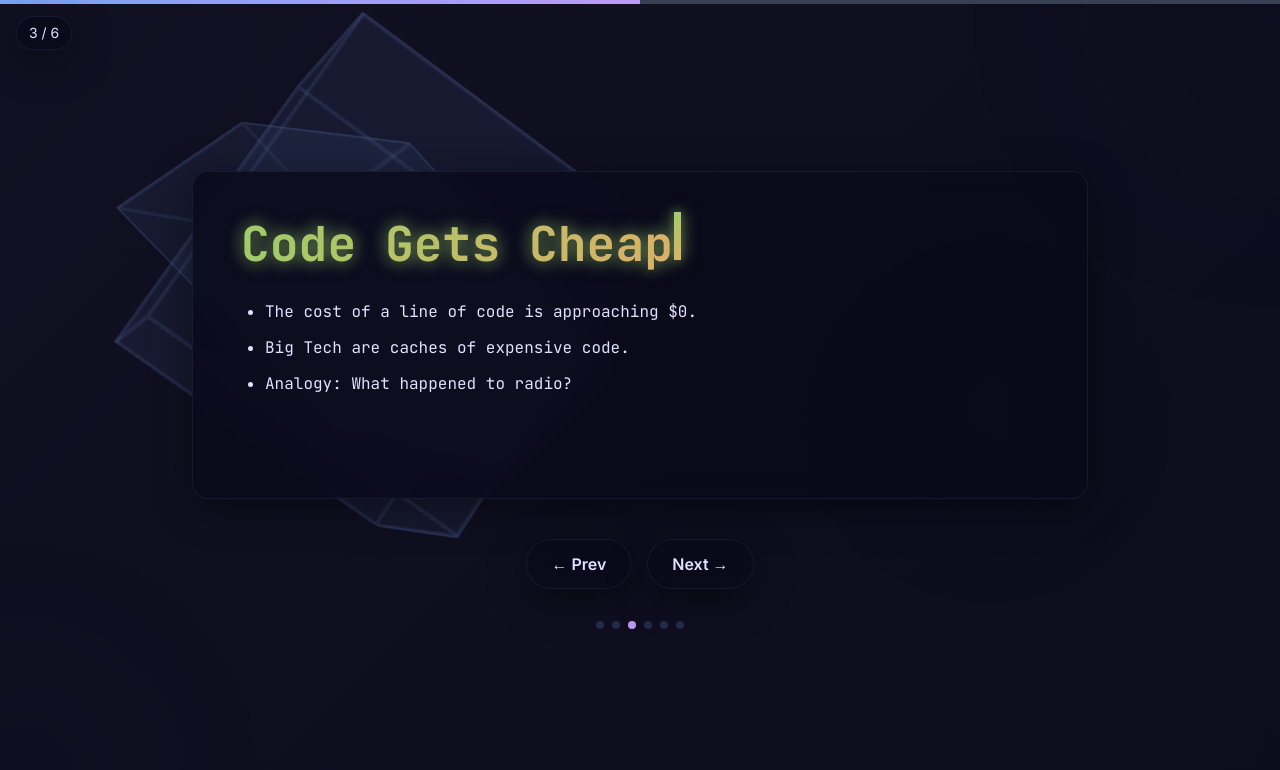
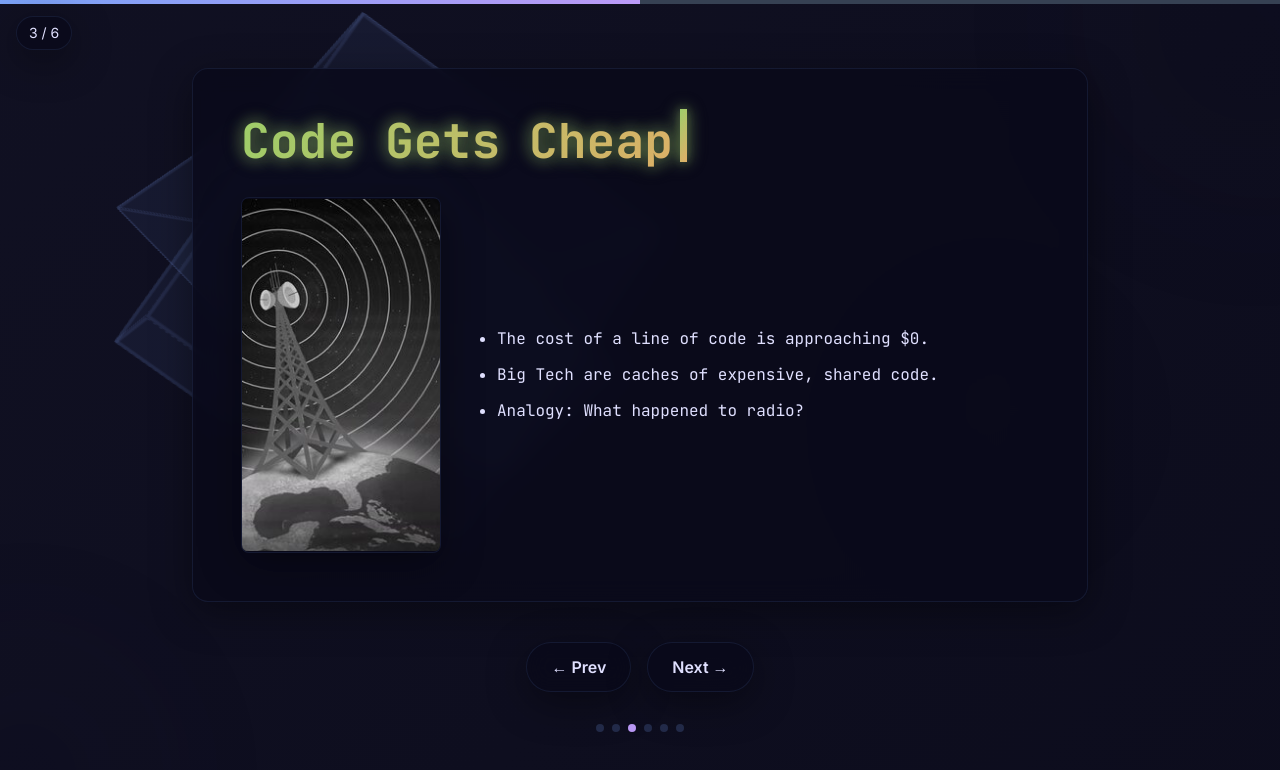
Before and after one commit to kasima/slides-when-code-is-cheap, a Next.js app: page / in a window 1280 px wide. Both pictures are taken after a click on the button 632 px from the left and 625 px from the top of the page. Shown: the top 770 px of the page. Built offline with nearby package versions, Linux system fonts and the light colour scheme.

Commit message:
Add radio image to Code Gets Cheap slide with proper aspect ratio

```diff
--- a/src/app/globals.css
+++ b/src/app/globals.css
@@ -327,9 +327,9 @@ body {
 .js-typewriter-output::after {
   content: '';
   position: absolute;
-  right: -8px;
+  right: -14px;
   top: 0;
-  height: 1em;
+  height: 1.1em;
   width: 0.15em;
   background: linear-gradient(120deg, #9ece6a 0%, #e0af68 100%);
   animation: blink-caret 1.5s step-end infinite;
--- a/src/app/page.tsx
+++ b/src/app/page.tsx
@@ -126,19 +126,32 @@ const slides = [
   },
   {
     title: "Code Gets Cheap",
-    content: [
-      "The cost of a line of code is approaching $0.",
-      "Big Tech are caches of expensive code.",
-      "Analogy: What happened to radio?"
-    ],
-    contentClasses: "list-disc pl-6 space-y-3"
+    content: (
+      <div className="flex gap-8 items-center">
+        <div className="w-[200px] relative h-[356px] rounded-lg overflow-hidden glass-effect">
+          <Image
+            src="/images/radio.jpg"
+            alt="Radio analogy"
+            fill
+            className="object-contain"
+          />
+        </div>
+        <div className="flex-1">
+          <ul className="list-disc pl-6 space-y-3">
+            <li className="text-[var(--text-primary)]">The cost of a line of code is approaching $0.</li>
+            <li className="text-[var(--text-primary)]">Big Tech are caches of expensive, shared code.</li>
+            <li className="text-[var(--text-primary)]">Analogy: What happened to radio?</li>
+          </ul>
+        </div>
+      </div>
+    ),
   },
   {
     title: "Opportunities For You",
     content: [
       "Teams don't need to be huge anymore.",
       "Competitive advantage shifts from capital to clarity, values, vision.",
-      "There's about to be a lot of disruption.",
+      "There's about to be a lot of disruption. New abstractions, new ways of working, new everything.",
       "Code is cheap. Insight is rare."
     ],
     contentClasses: "list-disc pl-6 space-y-3",
```
Also changed, not shown: public/images/collapse.gif (added), public/images/radio.jpg (added).
